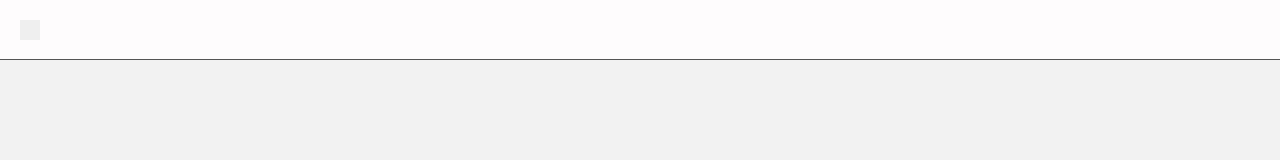
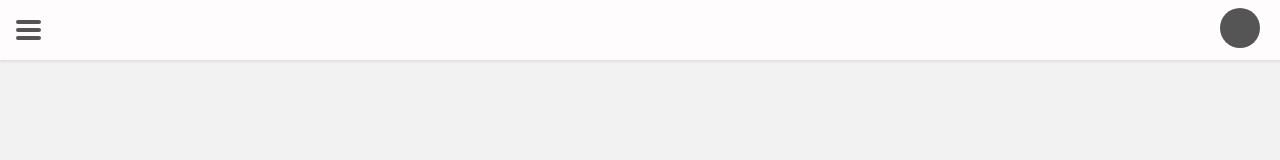
Before and after one commit to cristina-birchman/intranet-vueling, a plain HTML site: page index.html in a window 1280 px wide. Drawn offline with nearby package versions, Linux system fonts and the light colour scheme; files that its build step writes are made by us from their sources; files whose address does not match are found by name.

Commit message:
SETTING UP PROJECT / MENU
Starting menu

```diff
--- a/masterpage.html
+++ b/index.html
@@ -5,22 +5,42 @@
 	<meta charset="UTF-8">
 	<meta http-equiv="X-UA-Compatible" content="IE=edge">
 	<meta name="viewport" content="width=device-width, initial-scale=1.0">
-	<title>Birchman Frontend developer</title>
+	<title>Vueling Intranet</title>
 	<link rel="stylesheet" href="min/main.css">
 </head>
 <body class="page">
-	<div id="masterpage" class="masterpage-container">
+
+	<div id="menuBarModule" class="menu-container">
 
 		<nav class="top-menu">
-			<button id="menuButton" class="hamburguer"></button>
+
+			<div class="wrapper-burguer">
+				<div class="vertical">
+					<button id="menuButton" class="menu-button">
+    					<span class="burger-icon"></span>
+					</button>
+				</div>
+
+			</div>
+
+			<button class="user"></button>
 		</nav>
 
 		<div id="leftMenuPanel" class="left-menu">
+
 
 		</div>
 
 
 	</div>
+
+	<script>
+		var menuButton = document.getElementById('menuButton');
+		menuButton.addEventListener('click', function (e) {
+		    menuButton.classList.toggle('is-active');
+		    e.preventDefault();
+		});
+	</script>
 
 
 	<script src="http://ajax.googleapis.com/ajax/libs/jquery/1.9.1/jquery.min.js"></script>
--- a/styles/core/_constants.scss
+++ b/styles/core/_constants.scss
@@ -32,9 +32,9 @@ $PALE_WHITE: #F2F2F2;
 $WHITE_DARKER: darken($WHITE, 22%);
 $WHITE_FADED: transparentize($WHITE, 0.8);
 $GREY_INACTIVE:#CCCCCC;
-$GREY: #545454;
+$GREY: #555555;
 $LIGHT_GREY: #D7D7D7;
-$DARK_GREY:#555555;
+
 $GREY_CTA:#C9C9C9;
 $SUPER_DARK_GREY:#333333;
 
--- a/styles/core/_mixins.scss
+++ b/styles/core/_mixins.scss
@@ -17,8 +17,13 @@
 // @mixin dash
 // @mixin px -> em calculations
 // @mixin antialias
+// @mixin vertical align
 // @mixin removeSpace
 // @mixin xCenterElement
+// @mixin box-shadow
+// @mixin border-radius
+// @mixin button
+// @mixin burguer
 //
 //============================================================
 
@@ -139,6 +144,19 @@
 
   background-color: $colorStart;
   filter: progid:DXImageTransform.Microsoft.gradient(startColorstr='#{$colorStart}', endColorstr='#{$colorEnd}');
+}
+
+
+//============================================================
+//
+// gradient
+//
+//============================================================
+
+@mixin gradient($from, $to) {
+  background: -webkit-gradient(linear, left top, left bottom, from($from), to($to));
+  background: -moz-linear-gradient(top,  $from, $to);
+  filter:  progid:DXImageTransform.Microsoft.gradient(startColorstr='#{$from}', endColorstr='#{$to}');
 }
 
 //============================================================
@@ -517,6 +535,21 @@ $icon100offsetX: 0px;
 
 //============================================================
 //
+// Mixins Vertical align
+//
+//============================================================
+
+@mixin vertical-align {
+    position: relative;
+    top: 50%;
+    -webkit-transform: translateY(-50%);
+    -ms-transform: translateY(-50%);
+    transform: translateY(-50%);
+}
+
+
+//============================================================
+//
 // Mixins transform related
 //
 //============================================================
@@ -754,3 +787,175 @@ $icon100offsetX: 0px;
     @content;
   }
 }
+
+
+
+//============================================================
+//
+// Box shadow
+//
+//===========================================================
+
+
+@mixin box-shadow($top, $left, $blur, $color, $inset: false) {
+  @if $inset {
+    -webkit-box-shadow:inset $top $left $blur $color;
+    -moz-box-shadow:inset $top $left $blur $color;
+    box-shadow:inset $top $left $blur $color;
+  } @else {
+    -webkit-box-shadow: $top $left $blur $color;
+    -moz-box-shadow: $top $left $blur $color;
+    box-shadow: $top $left $blur $color;
+  }
+}
+
+
+//============================================================
+//
+// Border radius
+//
+//===========================================================
+
+@mixin rounded($radius: 0.5em) {
+  -webkit-border-radius: $radius;
+  -moz-border-radius: $radius;
+  border-radius: $radius;
+}
+
+//============================================================
+//
+// Button
+//
+//===========================================================
+
+@mixin button($color: $red, $text_color: $white) {
+  display: inline-block;
+  outline: none;
+  cursor: pointer;
+  text-align: center;
+  text-decoration: none;
+  font: 14px/100% Arial, Helvetica, sans-serif;
+  padding: .5em 2em .55em;
+  text-shadow: 0 1px 1px rgba(0,0,0,.3);
+  @include rounded();
+  @include box-shadow(0, 1px, 2px, rgba(0, 0, 0, 0.2));
+
+  color: $text_color !important;
+  font-weight: bold;
+  border: solid 1px darken($color, 18%);
+  background: $color;
+  @include gradient(saturate($color, 15%), darken($color, 15%));
+
+  &:hover {
+    text-decoration: none;
+    background: saturate($color, 10%);
+    @include gradient(saturate($color, 5%), darken($color, 5%));
+  }
+
+  &:active {
+    position: relative;
+    top: 1px;
+    color: saturate($color, 15%);
+    @include gradient(saturate($color, 15%), lighten($color, 15%));
+  }
+}
+
+
+
+//============================================================
+//
+// Burger parts
+// (---) top    -> &::before
+// [---] middle -> &
+// (---) bottom -> &::after
+//
+//
+//===========================================================
+
+
+// Vendor prefixes
+$sass-burger-add-vendor-prefixes: true !default;
+
+// Burger
+// Vendor prefixes
+$sass-burger-add-vendor-prefixes: true !default;
+
+// Burger
+@mixin burger($width: 30px, $height: 5px, $gutter: 3px, $color: #000, $border-radius: 0, $transition-duration: .3s) {
+    $burger-height: $height !global;
+    $burger-gutter: $gutter !global;
+
+    position: relative;
+    margin-top: $height + $gutter;
+    margin-bottom: $height + $gutter;
+
+    @if $sass-burger-add-vendor-prefixes {
+        -webkit-user-select: none;
+        -moz-user-select: none;
+        -ms-user-select: none;
+    }
+    user-select: none;
+
+    &, &::before, &::after {
+        display: block;
+        width: $width;
+        height: $height;
+        background-color: $color;
+        @if $border-radius != 0 {
+            border-radius: $border-radius;
+        }
+
+        @if $sass-burger-add-vendor-prefixes {
+            -webkit-transition-property: background-color, -webkit-transform;
+            -moz-transition-property: background-color, -moz-transform;
+            -o-transition-property: background-color, -o-transform;
+        }
+        transition-property: background-color, transform;
+
+        @if $sass-burger-add-vendor-prefixes {
+            -webkit-transition-duration: $transition-duration;
+            -moz-transition-duration: $transition-duration;
+            -o-transition-duration: $transition-duration;
+        }
+        transition-duration: $transition-duration;
+    }
+
+    &::before, &::after {
+        position: absolute;
+        content: "";
+    }
+
+    &::before {
+        top: -($height + $gutter);
+    }
+
+    &::after {
+        top: $height + $gutter;
+    }
+}
+
+
+// Select parts of the burger
+@mixin burger-parts {
+    &, &::before, &::after {
+        @content;
+    }
+}
+
+@mixin burger-top {
+    &::before {
+        @content;
+    }
+}
+
+@mixin burger-middle {
+    & {
+        @content;
+    }
+}
+
+@mixin burger-bottom {
+    &::after {
+        @content;
+    }
+}
--- a/styles/main.scss
+++ b/styles/main.scss
@@ -4,7 +4,8 @@
 @import 'core/constants';
 @import 'core/global';
 @import 'ui/fonts';
+@import 'ui/buttons';
 @import 'core/motion';
 @import 'core/media-queries';
-@import 'sections/masterpage';
+@import 'sections/menu';
 @import 'sections/landing';
--- a/styles/sections/_landing.scss
+++ b/styles/sections/_landing.scss
@@ -11,7 +11,7 @@
 			h2{
 				@include Headers;
 				display: block;
-				color: $DARK_GREY;
+				color: $GREY;
 			}
 			.col-2{
 				.content{
@@ -59,6 +59,7 @@
 		.top-bar{
 			@include size(100%, 70px);
 			@include relativeBL;
+
 			background-color:$PINK;
 			border-radius: 10px 10px 0px 0px;
 
--- a/styles/sections/_masterpage.scss
+++ /dev/null
@@ -1,42 +0,0 @@
-
-.masterpage-container{
-
-	.mobile &{
-
-
-
-	}
-
-	@include size(100%, 100%);
-	width: 100%;
-	@include xCenterElement;
-
-
-	nav.top-menu{
-		background-color: $WHITE;
-		border-bottom: 1px solid  $GREY;
-		height:	60px;
-		width: 100%;
-		position: relative;
-
-		.hamburguer{
-			@include size(20px, 20px);
-			position:absolute;
-			top:20px;
-			left:20px;
-
-		}
-	}
-
-	.left-menu{
-		opacity: 0;
-		@include size(200px, 500px);
-		background-color: $GREY;
-
-		&.open{
-			opacity:1;
-		}
-	}
-
-
-}
--- /dev/null
+++ b/styles/sections/_menu.scss
@@ -0,0 +1,70 @@
+
+.menu-container{
+
+	.mobile &{
+
+
+
+	}
+
+	@include size(100%, 100%);
+	@include xCenterElement;
+
+
+	.top-menu{
+		@include box-shadow(0, 2px, 2px, rgba(0, 0, 0, 0.075));
+		@include size(100%, 60px);
+		background-color: $WHITE;
+		position: relative;
+
+
+		.wrapper-burguer{
+			@include absoluteTL(5px, 3px);
+			@include size(50px, 50px);
+			text-align: center;
+			cursor: pointer;
+
+
+			.vertical{
+				display: inline-block;
+				@include vertical-align();
+
+
+				.menu-button {
+					display: inline-block;
+					padding: .5em;
+				    background-color: transparent;
+				}
+
+				.burger-icon {
+					@include burger(25px, 4px, 4px, $GREY, 2px);
+				}
+
+			}
+
+		}
+
+
+		.user{
+			@include rounded(50%);
+			@include size(40px, 40px);
+			@include absoluteTR(8px, 20px);
+
+			background-color: $GREY;
+			overflow: hidden;
+		}
+
+	}
+
+	.left-menu{
+		opacity: 0;
+		@include size(200px, 500px);
+		background-color: red;
+
+		&.open{
+			opacity:1;
+		}
+	}
+
+
+}
--- /dev/null
+++ b/styles/ui/_buttons.scss
@@ -0,0 +1,59 @@
+@font-face {
+  font-family: 'icomoon';
+  src:url('../../fonts/icomoon.eot?1lzlwy');
+  src:url('../../fonts/icomoon.eot?#iefix1lzlwy') format('embedded-opentype'),
+    url('../../fonts/icomoon.ttf?1lzlwy') format('truetype'),
+    url('../../fonts/icomoon.woff?1lzlwy') format('woff'),
+    url('../../fonts/icomoon.svg?1lzlwy#icomoon') format('svg');
+  font-weight: normal;
+  font-style: normal;
+}
+
+[class^="icon-"], [class*=" icon-"] {
+  font-family: 'icomoon';
+  speak: none;
+  font-style: normal;
+  font-weight: normal;
+  font-variant: normal;
+  text-transform: none;
+  line-height: 1;
+
+  /* Better Font Rendering =========== */
+  -webkit-font-smoothing: antialiased;
+  -moz-osx-font-smoothing: grayscale;
+}
+
+.icon-page:before {
+  content: "\e600";
+}
+.icon-star:before {
+  content: "\e601";
+}
+.icon-smile:before {
+  content: "\e602";
+}
+
+
+
+@mixin Headers {
+  @include font-size(34px, 38px);
+  font-family: 'Verdana', sans-serif;
+  -webkit-font-smoothing: antialiased;
+  -moz-osx-font-smoothing: grayscale;
+  text-rendering: optimizelegibility;
+}
+
+@mixin Icons {
+  @include font-size(36px, 40px);
+  -webkit-font-smoothing: antialiased;
+  -moz-osx-font-smoothing: grayscale;
+  text-rendering: optimizelegibility;
+}
+
+@mixin Content {
+  @include font-size(12px, 15px);
+  font-family: 'Verdana', sans-serif;
+  -webkit-font-smoothing: antialiased;
+  -moz-osx-font-smoothing: grayscale;
+  text-rendering: optimizelegibility;
+}
```
Also changed, not shown: min/main.js (added, +60 -0 lines), min/main.css (added), 1 other file.
